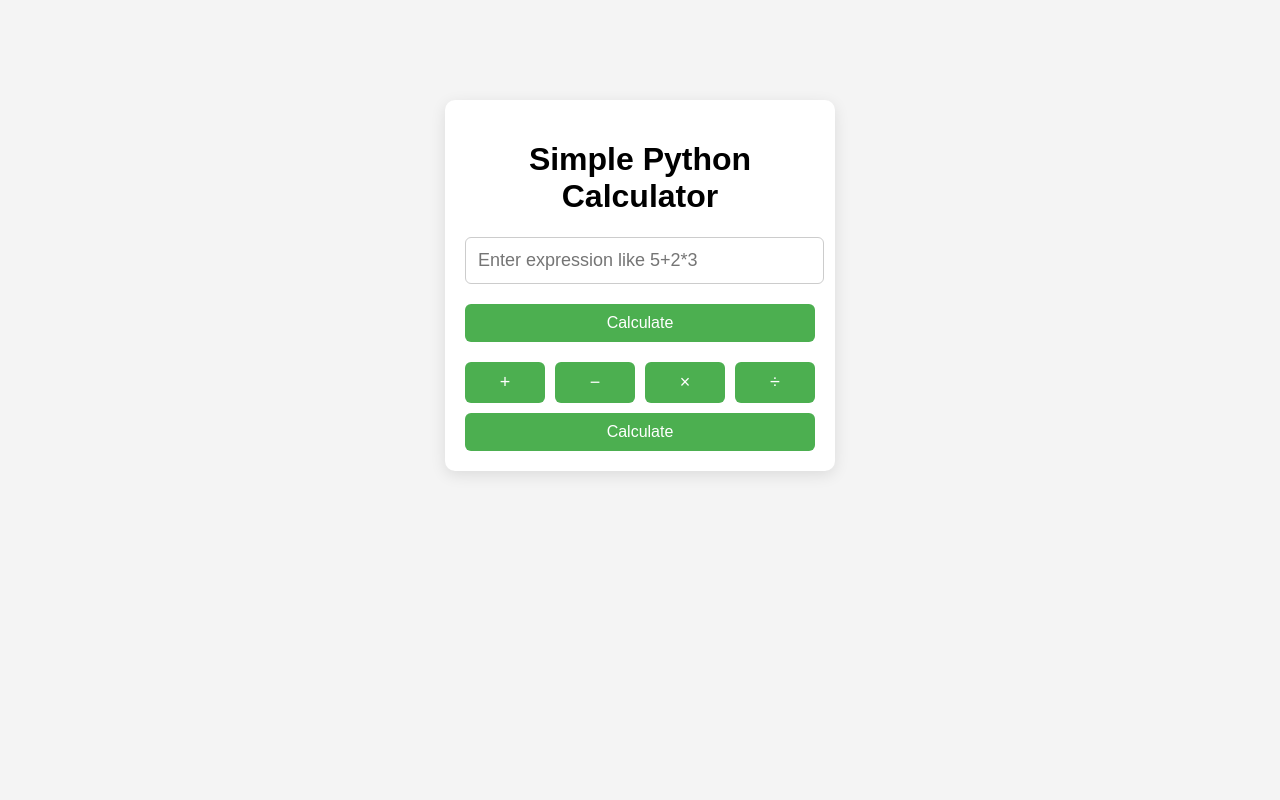
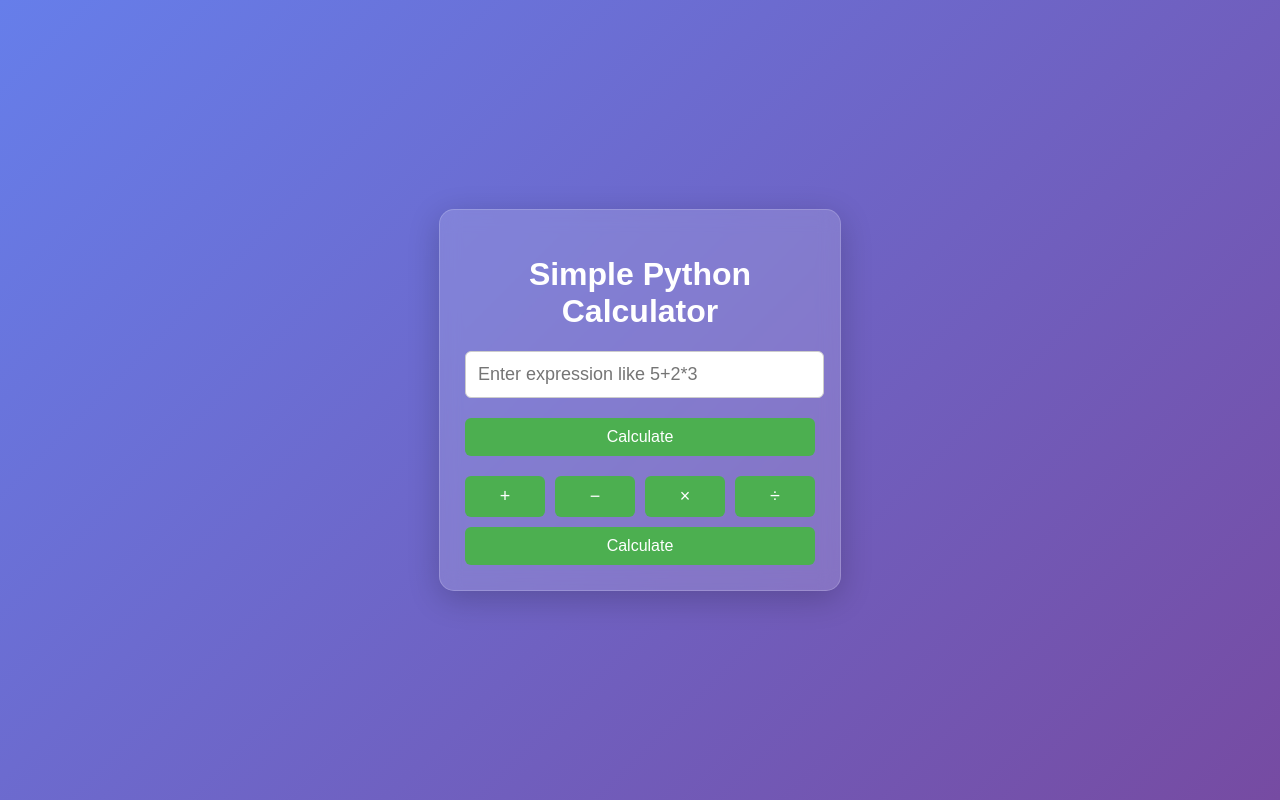
Before and after one commit to Sparsh-4388/web-calculator, a Flask app: page / in a window 1280 px wide. Run offline with Flask 3, Linux system fonts and the light colour scheme.

Commit message:
Finalized project

```diff
--- a/static/styles.css
+++ b/static/styles.css
@@ -1,17 +1,23 @@
 body {
     margin: 0;
     padding: 0;
-    font-family: Arial, sans-serif;
-    background-color: #f4f4f4;
+    font-family: 'Poppins', sans-serif;
+    background: linear-gradient(135deg, #667eea, #764ba2);
+    min-height: 100vh;
+    display: flex;
+    justify-content: center;
+    align-items: center;
 }
 
 .container {
     width: 350px;
-    margin: 100px auto;
-    padding: 20px;
-    background-color: #fff;
-    box-shadow: 0 4px 15px rgba(0, 0, 0, 0.1);
-    border-radius: 10px;
+    padding: 25px;
+    background-color: rgba(255, 255, 255, 0.15); /* transparent white */
+    border-radius: 15px;
+    box-shadow: 0 8px 32px rgba(0, 0, 0, 0.2);
+    backdrop-filter: blur(10px);
+    border: 1px solid rgba(255, 255, 255, 0.18);
+    color: white;
     text-align: center;
 }
 
```
